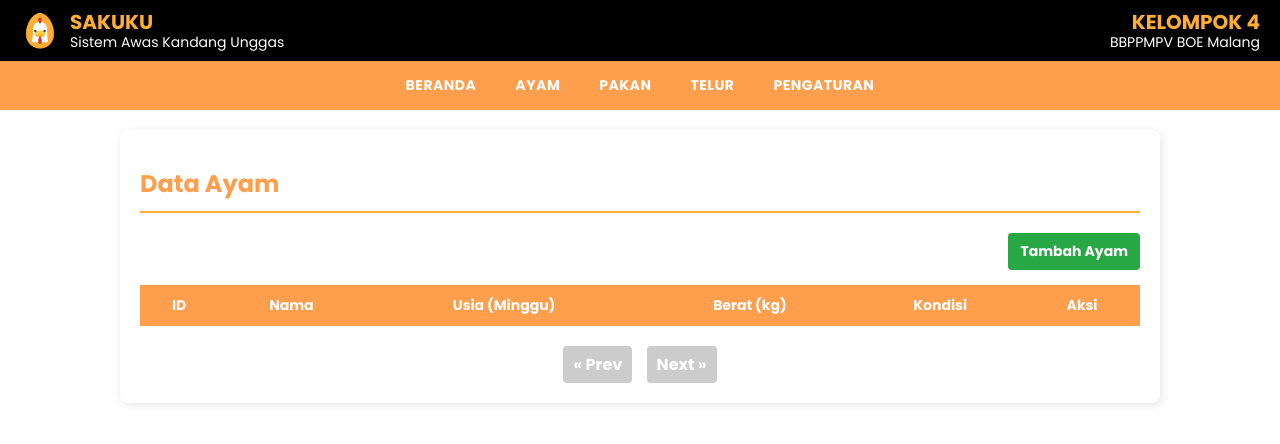
After one commit to hayodavis/sakuku, a Flask app: page /ayam/ in a window 1280 px wide. The commit adds this page. Shown: the top 444 px of the page. Run offline with Flask 3, Linux system fonts and the light colour scheme; data that the repository does not hold is empty.

Commit message:
Menambahkan CRUD ayam

```diff
--- a/app.py
+++ b/app.py
@@ -1,6 +1,9 @@
 from flask import Flask, render_template, jsonify
 from flask_cors import CORS
+from flask_sqlalchemy import SQLAlchemy
+from extensions import db
 import requests
+import os
 
 app = Flask(__name__)
 CORS(app)  # Mengizinkan akses dari frontend
@@ -39,5 +42,23 @@ def get_telur():
     telur_data = get_sensor_data("telur")
     return jsonify(telur_data)
 
+# Konfigurasi database
+BASE_DIR = os.path.abspath(os.path.dirname(__file__))
+db_path = os.path.join(BASE_DIR, 'database.db')
+app.config['SQLALCHEMY_DATABASE_URI'] = f"sqlite:///{db_path}"
+app.config['SQLALCHEMY_TRACK_MODIFICATIONS'] = False
+app.config['SECRET_KEY'] = 'rahasia'
+
+# Inisialisasi SQLAlchemy
+db.init_app(app)
+
+# Impor blueprint setelah inisialisasi db
+from routes.ayam import ayam_bp
+app.register_blueprint(ayam_bp, url_prefix='/ayam')
+
 if __name__ == "__main__":
+    # Buat database jika belum ada
+    if not os.path.exists(db_path):
+        with app.app_context():
+            db.create_all()
     app.run(debug=True)
--- /dev/null
+++ b/extensions.py
@@ -0,0 +1,3 @@
+from flask_sqlalchemy import SQLAlchemy
+
+db = SQLAlchemy()
--- /dev/null
+++ b/routes/ayam.py
@@ -0,0 +1,76 @@
+from flask import Blueprint, render_template, request, redirect, url_for
+from extensions import db
+from sqlalchemy import CheckConstraint
+
+ayam_bp = Blueprint('ayam_bp', __name__, template_folder='../templates/ayam')
+
+
+# Model Ayam
+class Ayam(db.Model):
+    id = db.Column(db.Integer, primary_key=True)
+    nama = db.Column(db.String(100), nullable=False)
+    usia = db.Column(db.Integer, nullable=False)  # Menggunakan "usia"
+    berat = db.Column(db.Float, nullable=False)
+    kondisi = db.Column(db.String(10), nullable=False)  # "Sehat" atau "Sakit"
+
+    __table_args__ = (
+        CheckConstraint("kondisi IN ('Sehat','Sakit')", name='check_kondisi'),
+    )
+
+
+# @ayam_bp.route('/')
+# def index():
+#     ayam_list = Ayam.query.all()
+#     return render_template('index.html', ayam_list=ayam_list)
+
+@ayam_bp.route('/')
+def index():
+    page = request.args.get('page', 1, type=int)  # Ambil parameter ?page=, default 1
+    per_page = 5  # Banyaknya data per halaman
+
+    pagination = Ayam.query.paginate(page=page, per_page=per_page, error_out=False)
+    # pagination.items -> data pada halaman ini
+    # pagination.has_next, pagination.has_prev -> True/False
+    # pagination.next_num, pagination.prev_num -> nomor halaman berikut/sebelum
+    # pagination.page -> halaman saat ini
+    # pagination.pages -> total halaman
+
+    return render_template('index.html',
+                           ayam_list=pagination.items,
+                           pagination=pagination)
+
+
+@ayam_bp.route('/tambah', methods=['GET', 'POST'])
+def tambah():
+    if request.method == 'POST':
+        nama = request.form['nama']
+        usia = request.form['usia']  # Pastikan input field di form memakai name="usia"
+        berat = request.form['berat']
+        kondisi = request.form['kondisi']
+
+        new_ayam = Ayam(nama=nama, usia=usia, berat=berat, kondisi=kondisi)
+        db.session.add(new_ayam)
+        db.session.commit()
+        return redirect(url_for('ayam_bp.index'))
+    return render_template('tambah.html')
+
+
+@ayam_bp.route('/edit/<int:id>', methods=['GET', 'POST'])
+def edit(id):
+    ayam = Ayam.query.get_or_404(id)
+    if request.method == 'POST':
+        ayam.nama = request.form['nama']
+        ayam.usia = request.form['usia']
+        ayam.berat = request.form['berat']
+        ayam.kondisi = request.form['kondisi']
+        db.session.commit()
+        return redirect(url_for('ayam_bp.index'))
+    return render_template('edit.html', ayam=ayam)
+
+
+@ayam_bp.route('/hapus/<int:id>', methods=['POST'])
+def hapus(id):
+    ayam = Ayam.query.get_or_404(id)
+    db.session.delete(ayam)
+    db.session.commit()
+    return redirect(url_for('ayam_bp.index'))
--- /dev/null
+++ b/static/css/ayam/indexayam.css
@@ -0,0 +1,155 @@
+/* Container utama untuk halaman data ayam */
+.ayam-container {
+    max-width: 1000px;
+    margin: 20px auto;
+    background: #ffffff;
+    padding: 20px;
+    border-radius: 8px;
+    box-shadow: 2px 2px 10px rgba(0,0,0,0.1);
+}
+
+/* Judul halaman */
+.ayam-title {
+    font-size: 24px;
+    color: #FF9F4D; /* Oranye */
+    margin-bottom: 20px;
+    text-align: left;
+    border-bottom: 2px solid #FFAE34;
+    padding-bottom: 10px;
+}
+
+/* Bagian atas, berisi tombol tambah */
+.ayam-header {
+    display: flex;
+    justify-content: flex-end;
+    margin-bottom: 15px;
+}
+
+/* Tabel data ayam */
+.ayam-table {
+    width: 100%;
+    border-collapse: collapse;
+    text-align: center;
+    background: #fff;
+    font-size: 14px;
+}
+
+.ayam-table thead th {
+    background-color: #FF9F4D;
+    color: #fff;
+    font-weight: bold;
+    padding: 10px;
+}
+
+.ayam-table tbody td {
+    padding: 10px;
+    border-bottom: 1px solid #ddd;
+}
+
+.ayam-table tbody tr:hover {
+    background: #f8f8f8;
+}
+
+/* Tombol umum */
+.ayam-btn {
+    display: inline-block;
+    padding: 8px 12px;
+    font-size: 14px;
+    font-weight: bold;
+    color: #fff;
+    text-decoration: none;
+    border: none;
+    border-radius: 4px;
+    cursor: pointer;
+    margin-left: 5px;
+    transition: background 0.3s;
+}
+
+/* Tombol tambah */
+.tambah-btn {
+    background-color: #28a745;
+}
+
+.tambah-btn:hover {
+    background-color: #218838;
+}
+
+/* Tombol edit */
+.edit-btn {
+    background-color: #007bff;
+}
+
+.edit-btn:hover {
+    background-color: #0069d9;
+}
+
+/* Tombol hapus */
+.hapus-btn {
+    background-color: #dc3545;
+}
+
+.hapus-btn:hover {
+    background-color: #c82333;
+}
+
+/* Kolom kondisi Sehat */
+.kondisi-sehat {
+    background-color: #DFF2BF; /* Hijau muda */
+    color: #388E3C;           /* Hijau lebih gelap */
+    font-weight: bold;
+}
+
+/* Kolom kondisi Sakit */
+.kondisi-sakit {
+    background-color: #F8D7DA; /* Merah muda */
+    color: #C62828;            /* Merah lebih gelap */
+    font-weight: bold;
+}
+
+.pagination-container {
+    margin-top: 20px;
+    text-align: center;
+}
+
+.pagination {
+    display: inline-block;
+    list-style: none;
+    padding: 0;
+    margin: 0;
+}
+
+.pagination li {
+    display: inline-block;
+    margin: 0 5px;
+}
+
+.pagination li a,
+.pagination li span {
+    display: inline-block;
+    padding: 6px 10px;
+    background: #FF9F4D;
+    color: #fff;
+    text-decoration: none;
+    border-radius: 4px;
+    font-weight: bold;
+}
+
+.pagination li a:hover {
+    background: #FFAE34;
+}
+
+.pagination li.active span {
+    background: #FFAE34;
+    cursor: default;
+}
+
+.pagination li.disabled span {
+    background: #ccc;
+    cursor: not-allowed;
+}
+
+.pagination li.dots span {
+    background: transparent;
+    color: #999;
+    cursor: default;
+}
--- /dev/null
+++ b/templates/ayam/index.html
@@ -0,0 +1,78 @@
+{% extends "base.html" %}
+
+{% block title %}Data Ayam{% endblock %}
+
+{% block head %}
+<!-- Link CSS khusus untuk halaman ayam -->
+<link rel="stylesheet" href="{{ url_for('static', filename='css/ayam/indexayam.css') }}">
+{% endblock %}
+
+{% block content %}
+<div class="ayam-container">
+    <h1 class="ayam-title">Data Ayam</h1>
+    <div class="ayam-header">
+        <a href="{{ url_for('ayam_bp.tambah') }}" class="ayam-btn tambah-btn">Tambah Ayam</a>
+    </div>
+    <table class="ayam-table">
+        <thead>
+        <tr>
+            <th>ID</th>
+            <th>Nama</th>
+            <th>Usia (Minggu)</th>
+            <th>Berat (kg)</th>
+            <th>Kondisi</th>
+            <th>Aksi</th>
+        </tr>
+        </thead>
+        <tbody>
+        {% for a in ayam_list %}
+        <tr>
+            <td>{{ a.id }}</td>
+            <td>{{ a.nama }}</td>
+            <td>{{ a.usia }}</td>
+            <td>{{ a.berat }}</td>
+            <td class="kondisi-{{ a.kondisi|lower }}">
+                {{ a.kondisi }}
+            </td>
+            <td>
+                <a href="{{ url_for('ayam_bp.edit', id=a.id) }}" class="ayam-btn edit-btn">Edit</a>
+                <form action="{{ url_for('ayam_bp.hapus', id=a.id) }}" method="POST" style="display:inline;">
+                    <button type="submit" class="ayam-btn hapus-btn">Hapus</button>
+                </form>
+            </td>
+        </tr>
+        {% endfor %}
+        </tbody>
+    </table>
+
+    <!-- Bagian Pagination -->
+    <div class="pagination-container">
+        <ul class="pagination">
+            {% if pagination.has_prev %}
+            <li><a href="{{ url_for('ayam_bp.index', page=pagination.prev_num) }}">&laquo; Prev</a></li>
+            {% else %}
+            <li class="disabled"><span>&laquo; Prev</span></li>
+            {% endif %}
+
+            {# iter_pages() -> Menghasilkan nomor halaman #}
+            {% for p in pagination.iter_pages(left_edge=1, right_edge=1, left_current=1, right_current=2) %}
+            {% if p %}
+            {% if p == pagination.page %}
+            <li class="active"><span>{{ p }}</span></li>
+            {% else %}
+            <li><a href="{{ url_for('ayam_bp.index', page=p) }}">{{ p }}</a></li>
+            {% endif %}
+            {% else %}
+            <li class="dots"><span>…</span></li>
+            {% endif %}
+            {% endfor %}
+
+            {% if pagination.has_next %}
+            <li><a href="{{ url_for('ayam_bp.index', page=pagination.next_num) }}">Next &raquo;</a></li>
+            {% else %}
+            <li class="disabled"><span>Next &raquo;</span></li>
+            {% endif %}
+        </ul>
+    </div>
+</div>
+{% endblock %}
--- a/templates/base.html
+++ b/templates/base.html
@@ -4,6 +4,7 @@
     <meta charset="UTF-8">
     <meta name="viewport" content="width=device-width, initial-scale=1.0">
     <title>{% block title %}My Flask App{% endblock %}</title>
+    {% block head %}{% endblock %}
 </head>
 <body>
     {% include 'header.html' %}
--- a/templates/header.html
+++ b/templates/header.html
@@ -15,8 +15,8 @@
 </header>
 
 <nav class="navbar">
-    <a href="#">BERANDA</a>
-    <a href="#">AYAM</a>
+    <a href="/">BERANDA</a>
+    <a href="/ayam">AYAM</a>
     <a href="#">PAKAN</a>
     <a href="#">TELUR</a>
     <a href="#">PENGATURAN</a>
```
Also changed, not shown: static/css/ayam/editayam.css (added, +74 -0 lines), static/css/ayam/tambahayam.css (added, +74 -0 lines), templates/ayam/edit.html (added, +34 -0 lines), templates/ayam/tambah.html (added, +34 -0 lines).
